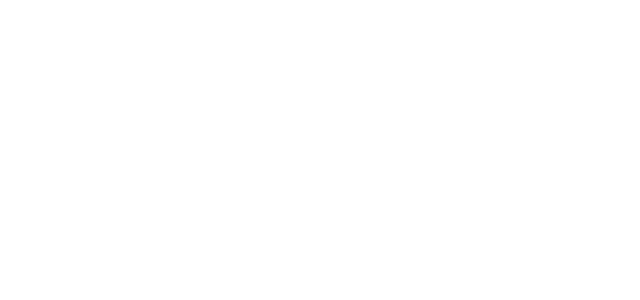
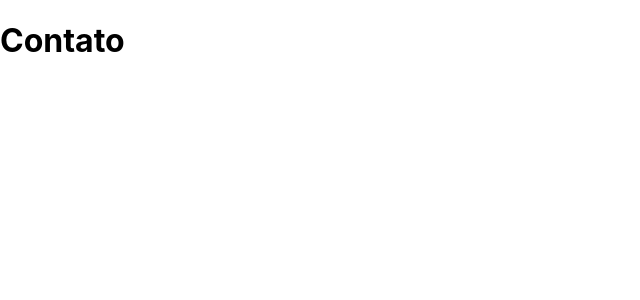
Before and after one commit to DanielAgostinhoSilva/algaworks-alganews-cms, a React (Create React App) app: page /contato in a window 1280 px wide. Before the commit this address had no page. Shown: the top 300 px of the page, without its empty margins (0-640 px from the left). Built offline with nearby package versions, Linux system fonts and the light colour scheme.

Commit message:
feat: 5.6. Quem é o Switch

```diff
--- a/src/index.tsx
+++ b/src/index.tsx
@@ -4,6 +4,9 @@ import './index.css';
 import App from './App';
 import reportWebVitals from './reportWebVitals';
 import {BrowserRouter, Route, Routes} from "react-router-dom";
+import Home from "./views/Home.view";
+import Contact from "./views/Contact.view";
+import NotFound404 from "./views/NotFound404.view";
 
 const root = ReactDOM.createRoot(
   document.getElementById('root') as HTMLElement
@@ -12,7 +15,9 @@ root.render(
   <React.StrictMode>
       <BrowserRouter>
         <Routes>
-            <Route path={"/home"} element={<App/>}/>
+            <Route path={"/home"} element={<Home/>}/>
+            <Route path={"/contato"} element={<Contact/>}/>
+            <Route path={"/*"} element={<NotFound404/>}/>
         </Routes>
       </BrowserRouter>
   </React.StrictMode>
--- /dev/null
+++ b/src/views/Contact.view.tsx
@@ -0,0 +1,5 @@
+export default function Contact() {
+    return <div>
+        <h1>Contato</h1>
+    </div>
+}
--- /dev/null
+++ b/src/views/Home.view.tsx
@@ -0,0 +1,5 @@
+export default function Home() {
+    return <div>
+        <h1>Home</h1>
+    </div>
+}
--- /dev/null
+++ b/src/views/NotFound404.view.tsx
@@ -0,0 +1,5 @@
+export default function NotFound404() {
+    return <div>
+        <h1>Não encontrado - 404</h1>
+    </div>
+}
```
